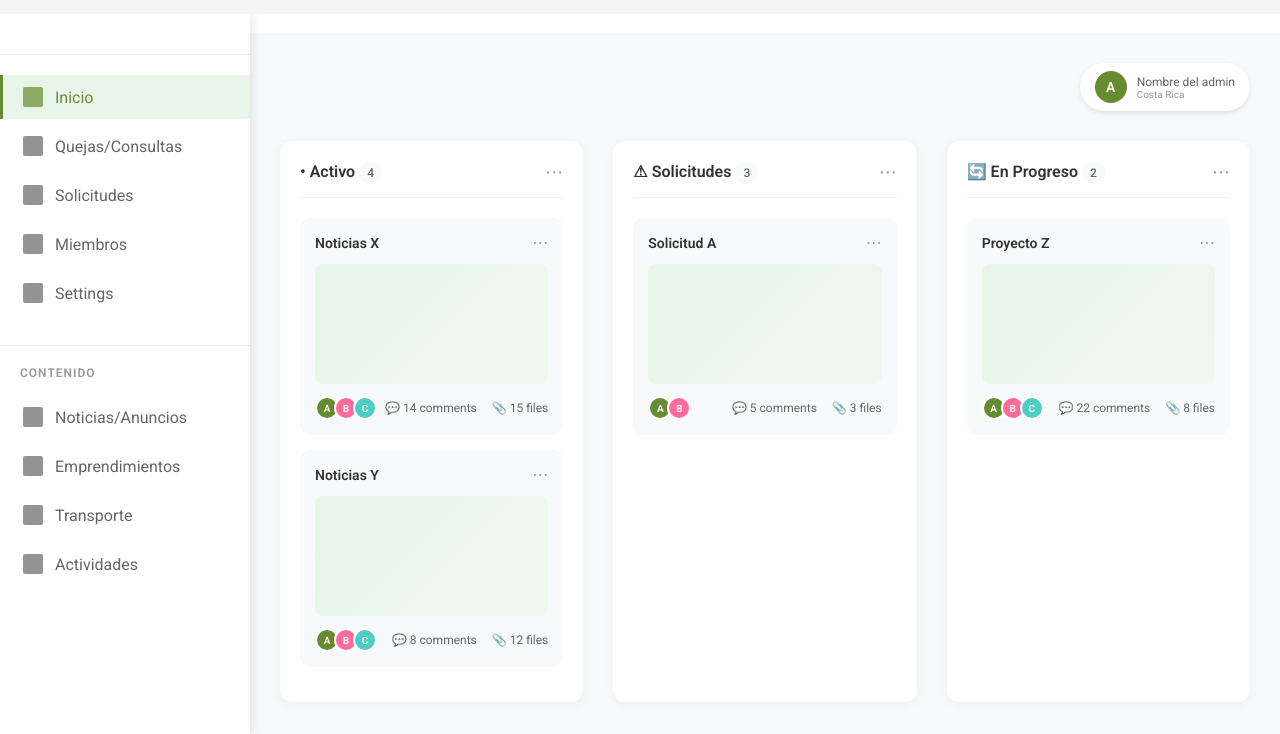
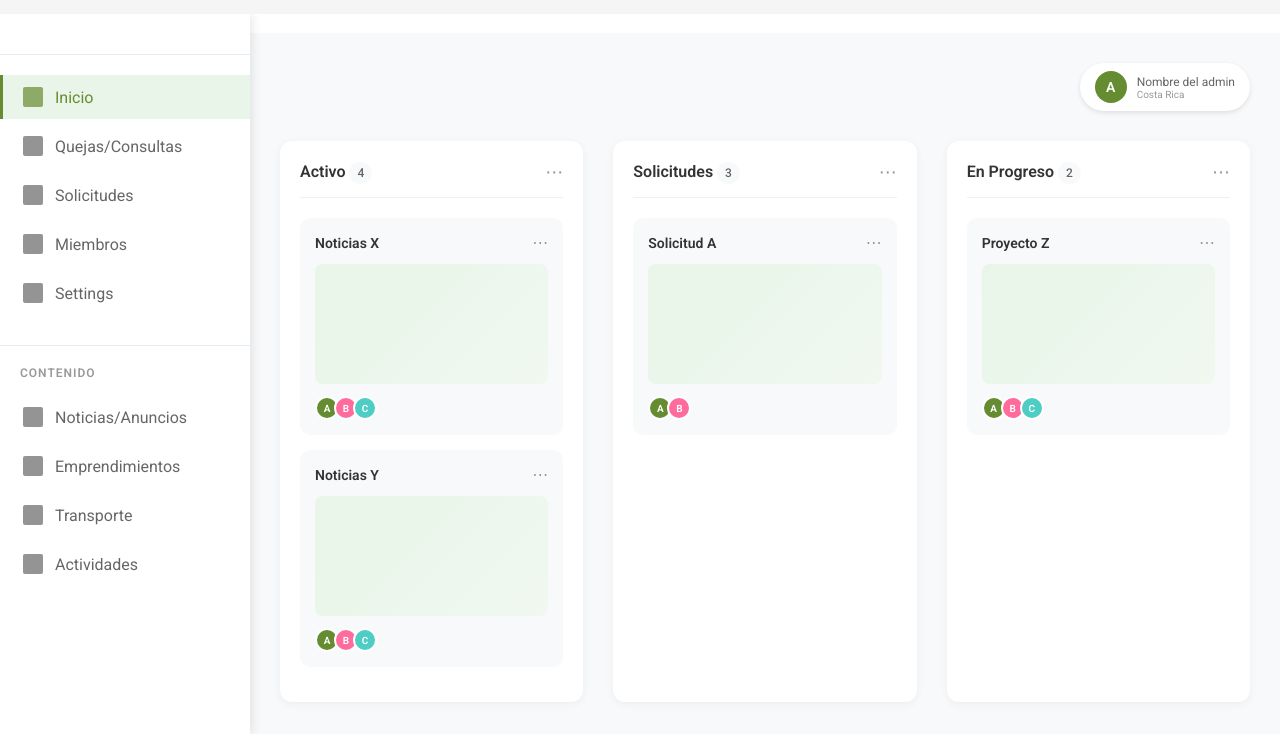
Before and after one commit to arnaldo-chm/TamarindoTech-Proyecto, a plain HTML site: page html/Admin_panel.html in a window 1280 px wide. Shown: the part 66-800 px from the top of the page. Drawn offline with Linux system fonts and the light colour scheme.

Commit message:
Cambios leves del panel administrativo

```diff
--- a/html/Admin_panel.html
+++ b/html/Admin_panel.html
@@ -87,7 +87,7 @@
                 <!-- Activo Section -->
                 <div class="dashboard-section">
                     <div class="section-header">
-                        <h3 class="section-title-main">• Activo <span class="section-count">4</span></h3>
+                        <h3 class="section-title-main">Activo <span class="section-count">4</span></h3>
                         <span class="section-menu">⋯</span>
                     </div>
 
@@ -106,8 +106,8 @@
                                 <div class="card-avatar">C</div>
                             </div>
                             <div class="card-stats">
-                                <span class="stat-item">💬 14 comments</span>
-                                <span class="stat-item">📎 15 files</span>
+                                <span class="stat-item"></span>
+                                <span class="stat-item"></span>
                             </div>
                         </div>
                     </div>
@@ -127,8 +127,8 @@
                                 <div class="card-avatar">C</div>
                             </div>
                             <div class="card-stats">
-                                <span class="stat-item">💬 8 comments</span>
-                                <span class="stat-item">📎 12 files</span>
+                                <span class="stat-item"></span>
+                                <span class="stat-item"></span>
                             </div>
                         </div>
                     </div>
@@ -137,7 +137,7 @@
                 <!-- Solicitudes Section -->
                 <div class="dashboard-section">
                     <div class="section-header">
-                        <h3 class="section-title-main">⚠ Solicitudes <span class="section-count">3</span></h3>
+                        <h3 class="section-title-main"> Solicitudes <span class="section-count">3</span></h3>
                         <span class="section-menu">⋯</span>
                     </div>
 
@@ -155,8 +155,8 @@
                                 <div class="card-avatar">B</div>
                             </div>
                             <div class="card-stats">
-                                <span class="stat-item">💬 5 comments</span>
-                                <span class="stat-item">📎 3 files</span>
+                                <span class="stat-item"></span>
+                                <span class="stat-item"></span>
                             </div>
                         </div>
                     </div>
@@ -165,7 +165,7 @@
                 <!-- En Progreso Section -->
                 <div class="dashboard-section">
                     <div class="section-header">
-                        <h3 class="section-title-main">🔄 En Progreso <span class="section-count">2</span></h3>
+                        <h3 class="section-title-main">En Progreso <span class="section-count">2</span></h3>
                         <span class="section-menu">⋯</span>
                     </div>
 
@@ -184,8 +184,8 @@
                                 <div class="card-avatar">C</div>
                             </div>
                             <div class="card-stats">
-                                <span class="stat-item">💬 22 comments</span>
-                                <span class="stat-item">📎 8 files</span>
+                                <span class="stat-item"></span>
+                                <span class="stat-item"></span>
                             </div>
                         </div>
                     </div>
```
Also changed, not shown: 1 other file.
